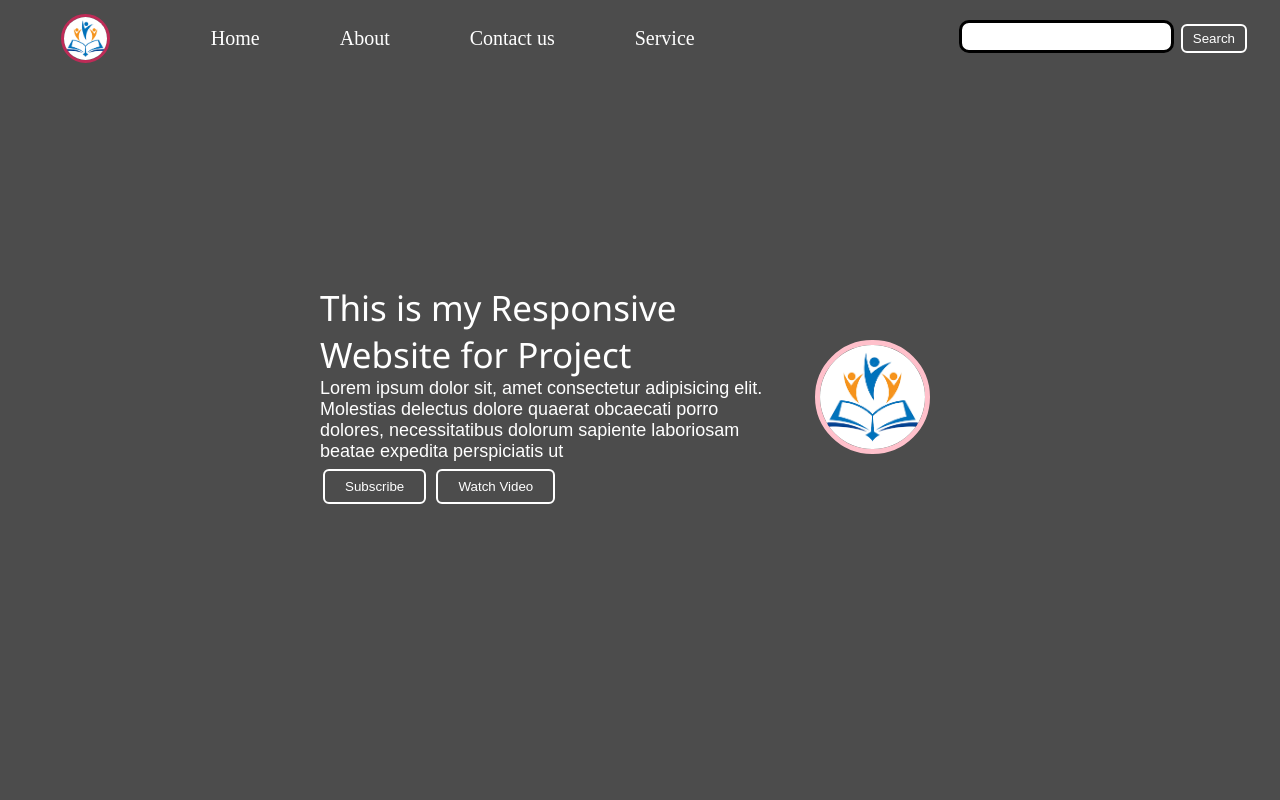
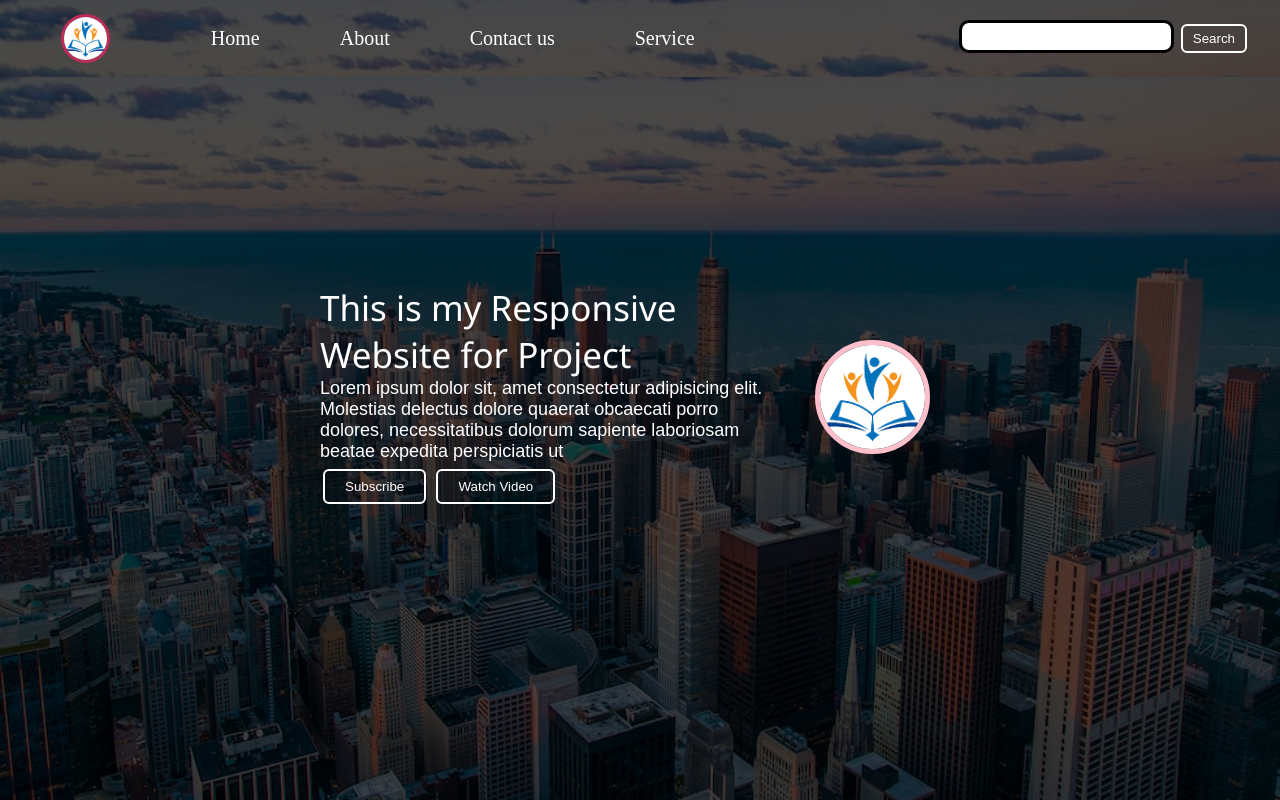
Before and after one commit to Satyams-23/responsive-website, a plain HTML site: page index.html in a window 1280 px wide. Shown: the top 800 px of the page. Drawn offline with Linux system fonts and the light colour scheme; files whose address does not match are found by name.

Commit message:
Update style.css

```diff
--- a/style.css
+++ b/style.css
@@ -66,7 +66,7 @@ html{
     font-size: 15px;
 }
 .background{
-    background: rgba(0, 0, 0, 0.7) url('../img/1.jpg');
+    background: rgba(0, 0, 0, 0.7) url('../1.jpg');
     background-size: cover ;
     background-blend-mode: darken;
 }
```
